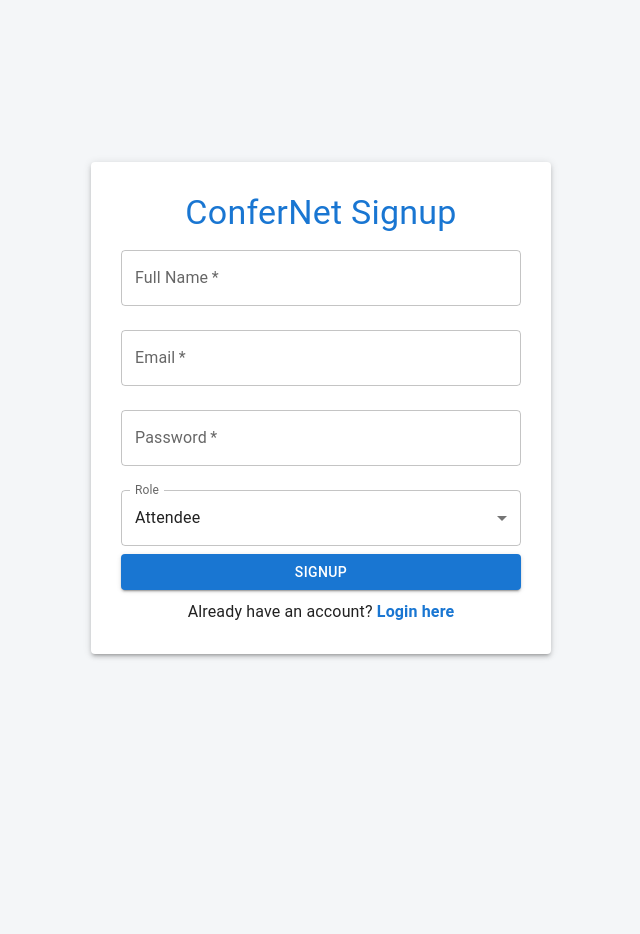
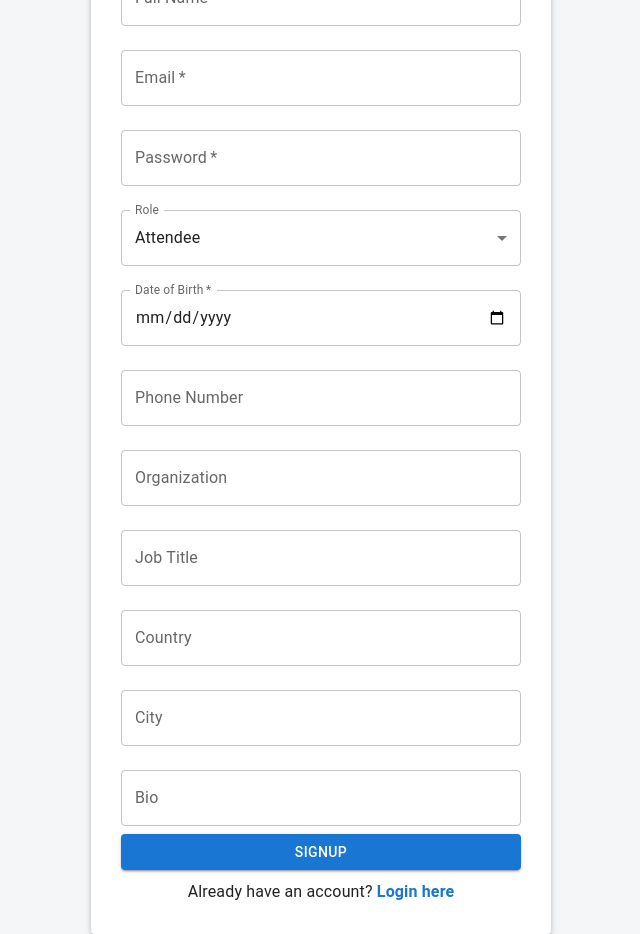
Before and after one commit to SOM3-1/Confernet-UI, a React (Vite) app in the folder ConferNet/: page / in a window 1280 px wide. Shown: the whole page, without its empty margins (319-959 px from the left). Before the commit the page ends 816 px from the top, so only its background shows below. Built offline with nearby package versions, Linux system fonts and the light colour scheme; no server answers.

Commit message:
adding more fields

```diff
--- a/ConferNet/package.json
+++ b/ConferNet/package.json
@@ -15,6 +15,9 @@
     "@mui/icons-material": "^6.4.7",
     "@mui/lab": "^6.0.0-beta.31",
     "@mui/material": "^6.4.7",
+    "@mui/x-date-pickers": "^7.28.0",
+    "axios": "^1.8.4",
+    "date-fns": "^2.30.0",
     "firebase": "^11.4.0",
     "react": "^19.0.0",
     "react-dom": "^19.0.0",
--- a/ConferNet/src/App.jsx
+++ b/ConferNet/src/App.jsx
@@ -10,10 +10,12 @@ import Schedule from "./Components/Schedule/Schedule";
 import MySchedule from "./Components/Schedule/MySchedule";
 import VenueMap from "./Components/Schedule/VenueMap";
 import SessionInteraction from "./Components/Session/Session Interaction";
+import {AuthListener} from "./Components/Login/AuthListener"
 
 function App() {
   return (
     <Routes>
+    <Route element={<AuthListener />}>
       <Route path="/" element={<Signup />} />
       <Route path="/signup" element={<Signup />} />
       <Route path="/login" element={<Login />} />
@@ -21,12 +23,13 @@ function App() {
       <Route path="/account" element={<Account />} />
       <Route path="/people" element={<People />} />
       <Route path="/messages" element={<Messages />} />
-      <Route path="/MyContent" element={<HomeContent/>}/>
-      <Route path="/schedule" element={<Schedule/>}/>
-      <Route path="/mySchedule" element={<MySchedule/>}/>
-      <Route path="/venue" element={<VenueMap/>}/>
-      <Route path="/session" element={<SessionInteraction/>}/>
-    </Routes>
+      <Route path="/MyContent" element={<HomeContent />} />
+      <Route path="/schedule" element={<Schedule />} />
+      <Route path="/mySchedule" element={<MySchedule />} />
+      <Route path="/venue" element={<VenueMap />} />
+      <Route path="/session" element={<SessionInteraction />} />
+    </Route>
+  </Routes>
   );
 }
 
--- /dev/null
+++ b/ConferNet/src/Components/Loading/LoadingSpinner.css
@@ -0,0 +1,12 @@
+.loading-overlay {
+    position: fixed;
+    top: 0;
+    left: 0;
+    width: 100vw;
+    height: 100vh;
+    z-index: 9999;
+    background-color: rgba(255, 255, 255, 0.7);
+    display: flex;
+    align-items: center;
+    justify-content: center;
+  }
--- /dev/null
+++ b/ConferNet/src/Components/Loading/LoadingSpinner.jsx
@@ -0,0 +1,6 @@
+import "./LoadingSpinner.css";
+import { CircularProgress } from "@mui/material";
+
+export const LoadingSpinner = () => {
+    return (<div className="loading-overlay"><CircularProgress size={32} color="inherit" /></div>)
+}
--- /dev/null
+++ b/ConferNet/src/Components/Login/AuthListener.jsx
@@ -0,0 +1,43 @@
+import { useEffect, useState } from "react";
+import { onAuthStateChanged } from "firebase/auth";
+import { Navigate, Outlet, useLocation } from "react-router-dom";
+import {auth} from "./../../firebase/firebaseConfig";
+
+export const AuthListener = () => {
+  const [user, setUser] = useState(undefined);
+  const location = useLocation();
+
+  useEffect(() => {
+    const unsubscribe = onAuthStateChanged(auth, (firebaseUser) => {
+      setUser(firebaseUser);
+    });
+
+    return () => unsubscribe();
+  }, []);
+
+  if (user === undefined) {
+    return <div>Loading...</div>;
+  }
+
+  const protectedRoutes = [
+    "/home",
+    "/account",
+    "/people",
+    "/messages",
+    "/MyContent",
+    "/schedule",
+    "/mySchedule",
+    "/venue",
+    "/session",
+  ];
+
+  if (!user && protectedRoutes.includes(location.pathname)) {
+    return <Navigate to="/login" replace />;
+  }
+
+  if (user && (location.pathname === "/login" || location.pathname === "/signup" || location.pathname === "/")) {
+    return <Navigate to="/home" replace />;
+  }
+
+  return <Outlet />;
+};
--- a/ConferNet/src/Components/Login/Signup.jsx
+++ b/ConferNet/src/Components/Login/Signup.jsx
@@ -10,62 +10,89 @@ import {
   Paper,
   MenuItem,
   Snackbar,
-  Alert
+  Alert,
 } from "@mui/material";
 import { Link } from "react-router-dom";
+import { registerUser } from "./../../services/registerService";
 import "./style.css";
+import { LoadingSpinner } from "../Loading/LoadingSpinner";
 
 function Signup() {
   const [name, setName] = useState("");
   const [email, setEmail] = useState("");
   const [password, setPassword] = useState("");
   const [role, setRole] = useState("attendee");
+
+  const [dob, setDob] = useState("");
+  const [phoneNumber, setPhoneNumber] = useState("");
+  const [organization, setOrganization] = useState("");
+  const [jobTitle, setJobTitle] = useState("");
+  const [country, setCountry] = useState("");
+  const [city, setCity] = useState("");
+  const [bio, setBio] = useState("");
+
   const [message, setMessage] = useState("");
   const [alertType, setAlertType] = useState("error");
   const [openSnackbar, setOpenSnackbar] = useState(false);
   const navigate = useNavigate();
+  const [loading, setLoading] = useState(false);
+
+  const roleMapping = {
+    organizer: 1,
+    speaker: 2,
+    attendee: 3,
+  };
 
   const handleSignup = async (e) => {
     e.preventDefault();
+
+    setLoading(true);
     try {
-      await createUserWithEmailAndPassword(auth, email, password);
+      const userCredential = await createUserWithEmailAndPassword(
+        auth,
+        email,
+        password
+      );
+      const userId = userCredential.user.uid;
+
+      await registerUser(
+        userId,
+        name,
+        email,
+        dob,
+        roleMapping[role],
+        phoneNumber,
+        organization,
+        jobTitle,
+        country,
+        city,
+        bio,
+        null
+      );
 
       localStorage.setItem("name", name);
       localStorage.setItem("role", role);
 
-      setMessage(`Welcome, ${name}! Signup successful. Redirecting to login...`);
+      setMessage(`Welcome, ${name}! Signup successful. Redirecting to home...`);
       setAlertType("success");
       setOpenSnackbar(true);
-
-      setTimeout(() => navigate("/login"), 2000);
     } catch (error) {
-      setMessage(getFirebaseErrorMessage(error.code));
+      setMessage(error.message || "Signup failed. Please try again.");
       setAlertType("error");
       setOpenSnackbar(true);
+    } finally {
+      setLoading(false);
     }
   };
 
-  const getFirebaseErrorMessage = (errorCode) => {
-    switch (errorCode) {
-      case "auth/email-already-in-use":
-        return "Email is already registered. Try logging in.";
-      case "auth/weak-password":
-        return "Password should be at least 6 characters.";
-      case "auth/invalid-email":
-        return "Invalid email format. Please enter a valid email.";
-      default:
-        return "An error occurred. Please try again.";
-    }
-  };
-
-  const handleCloseSnackbar = () => {
-    setOpenSnackbar(false);
-  };
+  const handleCloseSnackbar = () => setOpenSnackbar(false);
 
   return (
     <Container maxWidth="sm" className="auth-container">
       <Paper elevation={3} className="auth-box">
-        <Typography variant="h4" align="center" className="app-title">ConferNet Signup</Typography>
+        <Typography variant="h4" align="center" className="app-title">
+          ConferNet Signup
+        </Typography>
         <form onSubmit={handleSignup}>
           <TextField
             fullWidth
@@ -92,6 +119,7 @@ function Signup() {
             onChange={(e) => setPassword(e.target.value)}
             required
           />
+
           <TextField
             select
             fullWidth
@@ -104,6 +132,62 @@ function Signup() {
             <MenuItem value="organizer">Organizer</MenuItem>
             <MenuItem value="speaker">Speaker</MenuItem>
           </TextField>
+          <TextField
+            fullWidth
+            margin="normal"
+            label="Date of Birth"
+            type="date"
+            value={dob}
+            onChange={(e) => setDob(e.target.value)}
+            InputLabelProps={{ shrink: true }}
+            required
+          />
+
+          <TextField
+            fullWidth
+            margin="normal"
+            label="Phone Number"
+            value={phoneNumber}
+            onChange={(e) => setPhoneNumber(e.target.value)}
+          />
+          <TextField
+            fullWidth
+            margin="normal"
+            label="Organization"
+            value={organization}
+            onChange={(e) => setOrganization(e.target.value)}
+          />
+          <TextField
+            fullWidth
+            margin="normal"
+            label="Job Title"
+            value={jobTitle}
+            onChange={(e) => setJobTitle(e.target.value)}
+          />
+          <TextField
+            fullWidth
+            margin="normal"
+            label="Country"
+            value={country}
+            onChange={(e) => setCountry(e.target.value)}
+          />
+          <TextField
+            fullWidth
+            margin="normal"
+            label="City"
+            value={city}
+            onChange={(e) => setCity(e.target.value)}
+          />
+          <TextField
+            fullWidth
+            multiline
+            rows={1}
+            margin="normal"
+            label="Bio"
+            value={bio}
+            onChange={(e) => setBio(e.target.value)}
+          />
+
           <Button type="submit" variant="contained" color="primary" fullWidth>
             Signup
           </Button>
@@ -111,11 +195,19 @@ function Signup() {
 
         <Typography align="center" style={{ marginTop: "10px" }}>
           Already have an account?{" "}
-          <Link to="/login" style={{ color: "#1976d2", fontWeight: "bold", textDecoration: "none" }}>
+          <Link
+            to="/login"
+            style={{
+              color: "#1976d2",
+              fontWeight: "bold",
+              textDecoration: "none",
+            }}
+          >
             Login here
           </Link>
         </Typography>
       </Paper>
+      {loading && <LoadingSpinner />}
 
       <Snackbar
         open={openSnackbar}
@@ -123,7 +215,11 @@ function Signup() {
         onClose={handleCloseSnackbar}
         anchorOrigin={{ vertical: "top", horizontal: "center" }}
       >
-        <Alert onClose={handleCloseSnackbar} severity={alertType} sx={{ width: "100%" }}>
+        <Alert
+          onClose={handleCloseSnackbar}
+          severity={alertType}
+          sx={{ width: "100%" }}
+        >
           {message}
         </Alert>
       </Snackbar>
```
Also changed, not shown: ConferNet/src/Components/Login/Login.jsx (+7 -3 lines), 1 other file (tests, documents, lock files or other folders).
